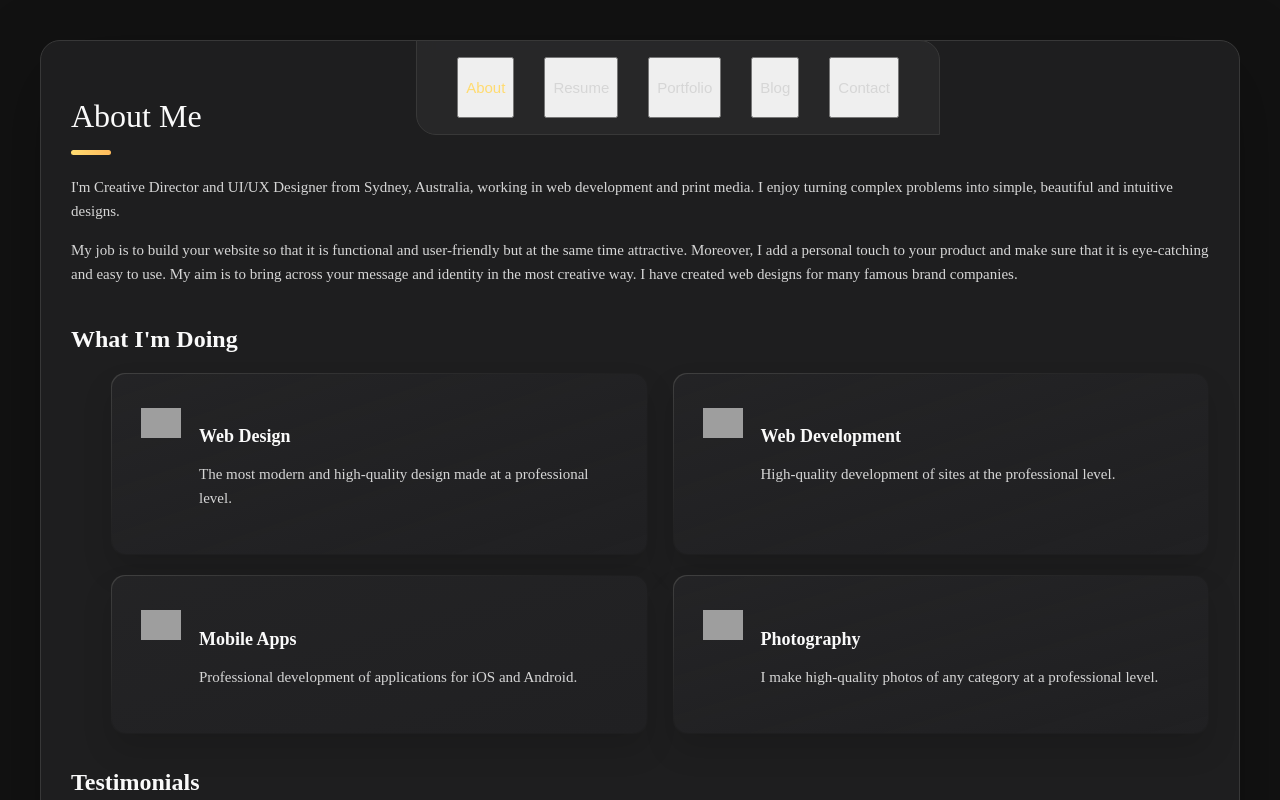
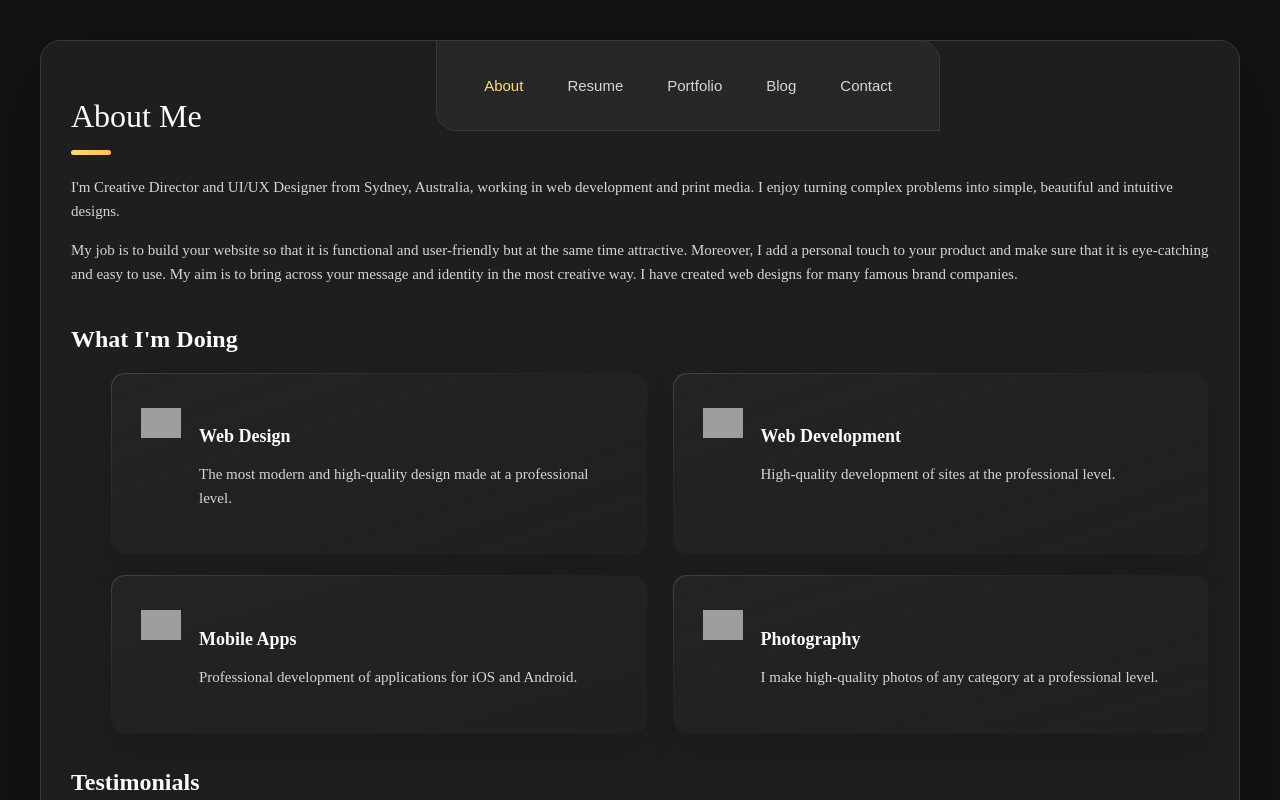
Before and after one commit to Aditi020/Portfol, a React (Vite) app: page / in a window 1280 px wide. Shown: the top 800 px of the page. Built offline with nearby package versions, Linux system fonts and the light colour scheme; grey boxes are pictures that could not be loaded.

Commit message:
Navbar is created. But Position issues

```diff
--- a/src/App.css
+++ b/src/App.css
@@ -687,6 +687,7 @@ main {
     position: relative;
     width: max-content;
     margin: auto;
+
   }
 
 
--- a/src/Style/Navbar.css
+++ b/src/Style/Navbar.css
@@ -13,6 +13,7 @@
     border-radius: 12px 12px 0 0;
     box-shadow: var(--shadow-2);
     z-index: 5;
+
 }
 
 .navbar-list {
@@ -23,11 +24,16 @@
     padding: 0 10px;
 
 }
+
 .navbar-link {
     color: var(--light-gray);
     font-size: var(--fs-8);
     padding: 20px 7px;
     transition: color var(--transition-1);
+    background: none;
+    border: 0;
+    /* outline: none; */
+    /* box-shadow: none; */
 }
 
 .navbar-link:hover,
@@ -38,6 +44,7 @@
 .navbar-link.active {
     color: var(--orange-yellow-crayola);
 }
+
 /*-----------------------------------*\
   #RESPONSIVE
 \*-----------------------------------*/
```
Lines whose indentation alone changed are shown as unchanged.
